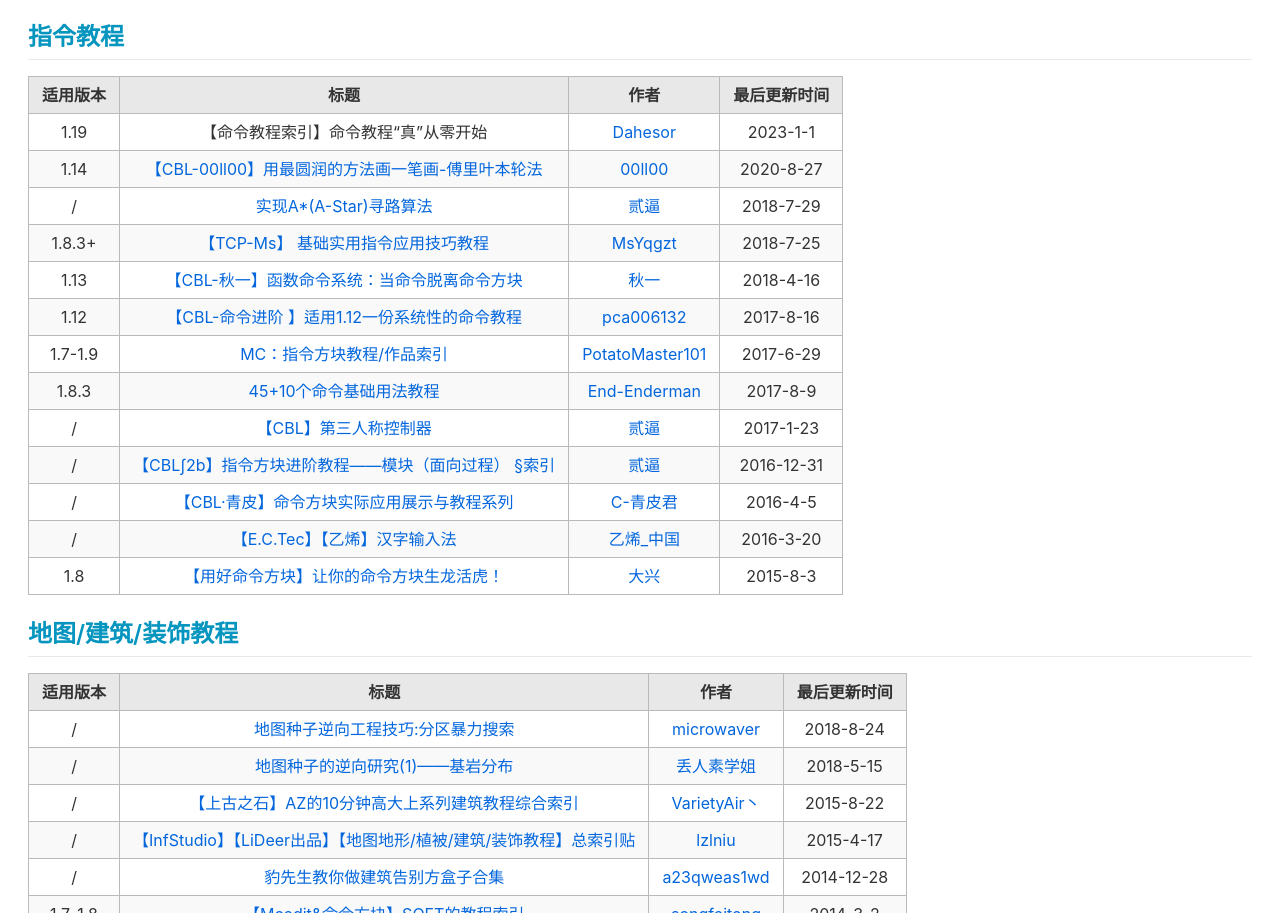
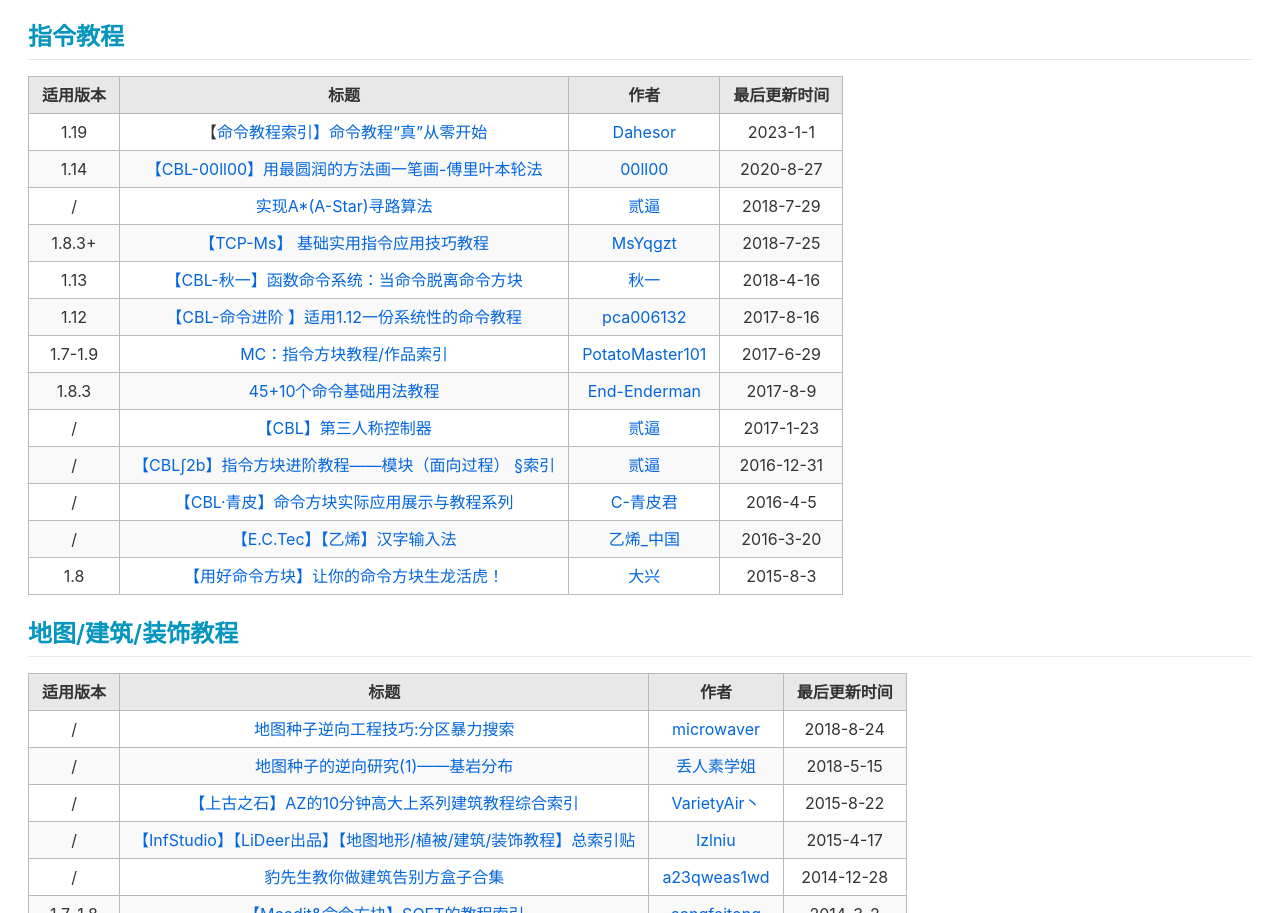
Before and after one commit to LYOfficial/MinecraftPlayGuide, a plain HTML site: page index.html in a window 1280 px wide. Shown: the part 3640-4553 px from the top of the page. Drawn offline with Linux system fonts and the light colour scheme.

Commit message:
第五次修正

```diff
--- a/index.html
+++ b/index.html
@@ -1006,7 +1006,7 @@ body{ box-sizing: border-box;
 <tbody>
 <tr>
 <td style="text-align: center">1.19</td>
-<td style="text-align: center">【命令教程索引】命令教程“真”从零开始</td>
+<td style="text-align: center">【<a href="https://www.mcbbs.net/thread-1403038-1-2.html">命令教程索引】命令教程“真”从零开始 </a></td>
 <td style="text-align: center"><a href="https://www.mcbbs.net/home.php?mod=space&amp;uid=2663122">Dahesor</a></td>
 <td style="text-align: center">2023-1-1</td>
 </tr>
```
Also changed, not shown: 1 other file.
